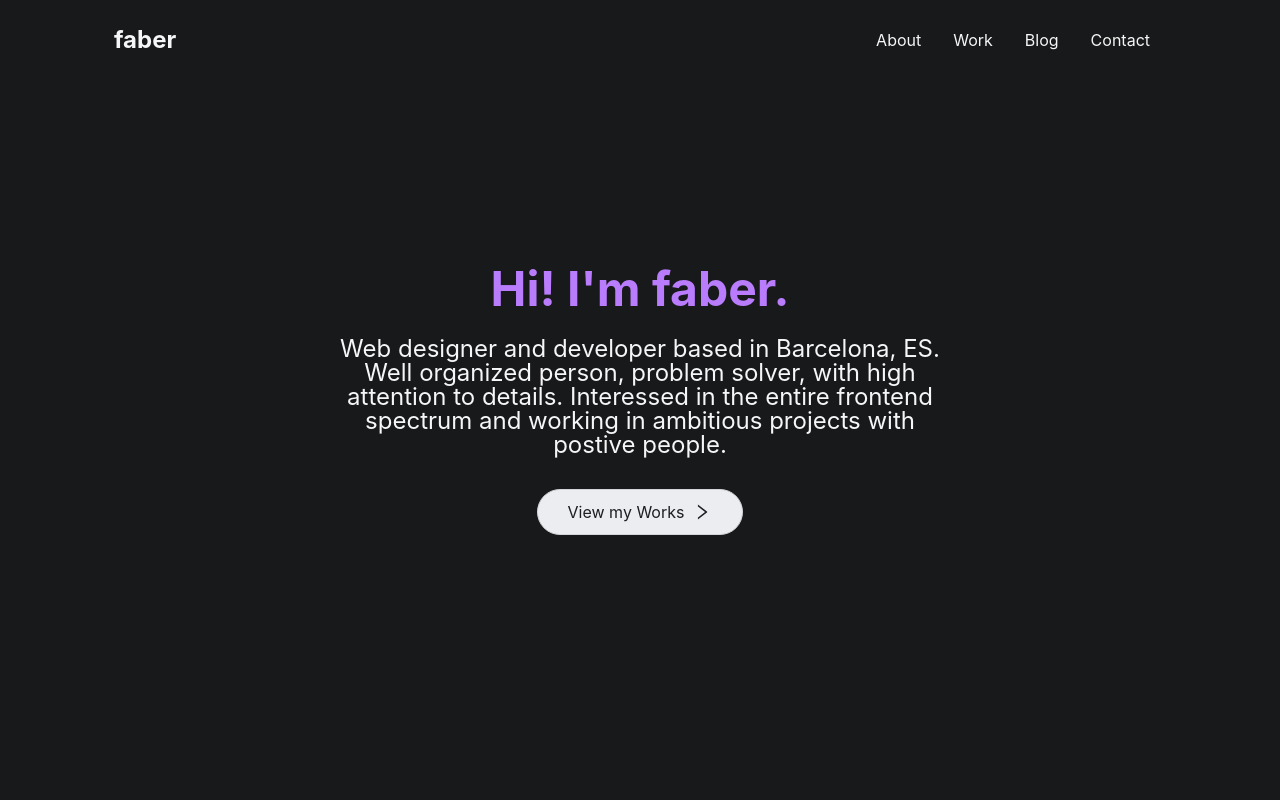
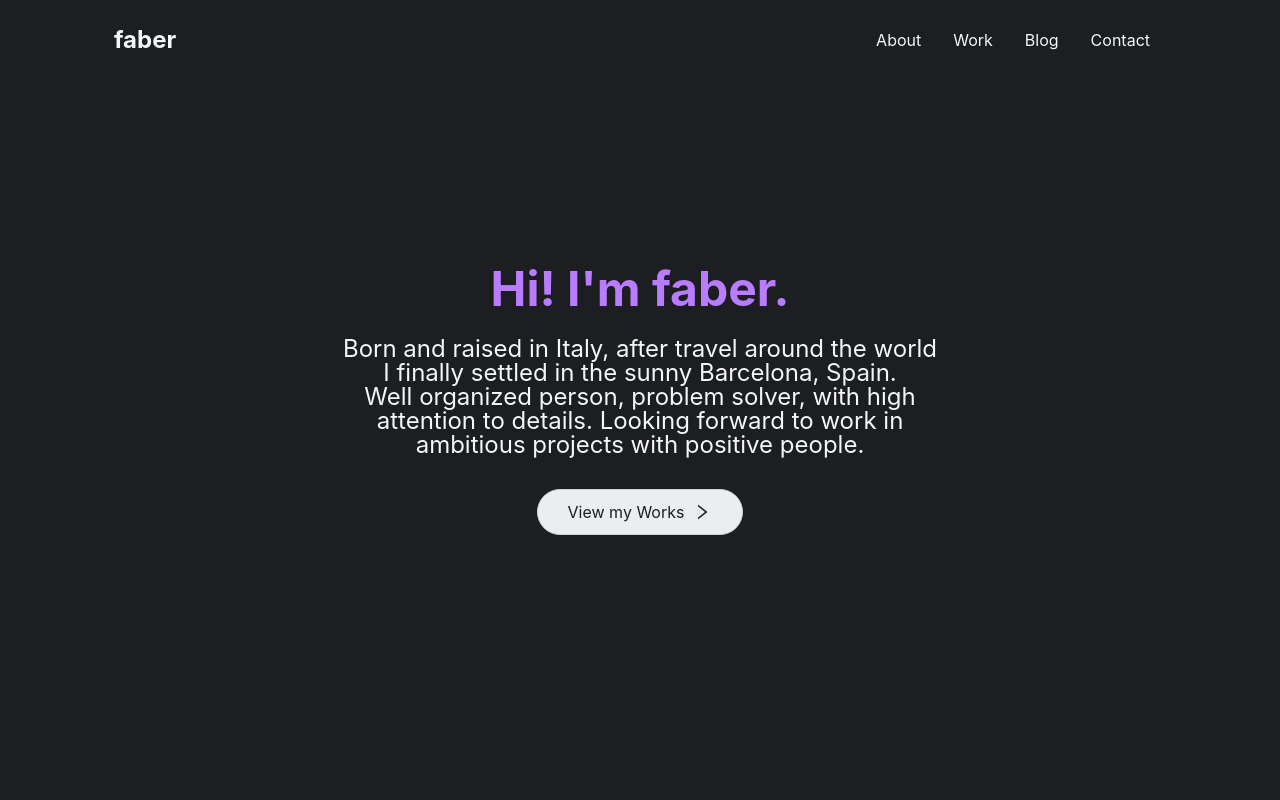
Before and after one commit to fbrzrvn/fabrizioervini.com, a React (Create React App) app: page / in a window 1280 px wide. Shown: the top 800 px of the page. Built offline with nearby package versions, Linux system fonts and the light colour scheme.

Commit message:
feat: update hero description and bg

```diff
--- a/src/components/Hero/Hero.js
+++ b/src/components/Hero/Hero.js
@@ -21,10 +21,12 @@ const Hero = () => {
       <HeroContent>
         <HeroH1>Hi! I&apos;m faber.</HeroH1>
         <HeroP>
-          Web designer and developer based in Barcelona, ES. Well organized
-          person, problem solver, with high attention to details. Interessed in
-          the entire frontend spectrum and working in ambitious projects with
-          postive people.
+          Born and raised in Italy, after travel around the world I finally
+          settled in the sunny Barcelona, Spain.
+        </HeroP>
+        <HeroP>
+          Well organized person, problem solver, with high attention to details.
+          Looking forward to work in ambitious projects with positive people.
         </HeroP>
         <HeroBtn>
           <Button
--- a/src/components/Hero/styles.js
+++ b/src/components/Hero/styles.js
@@ -3,7 +3,7 @@ import { Link as LinkScroll } from 'react-scroll';
 import styled from 'styled-components';
 
 export const HeroContainer = styled.div`
-  background: ${({ theme }) => theme.body};
+  background: ${({ theme }) => theme.footer};
   height: 100vh;
   display: flex;
   align-items: center;
```
